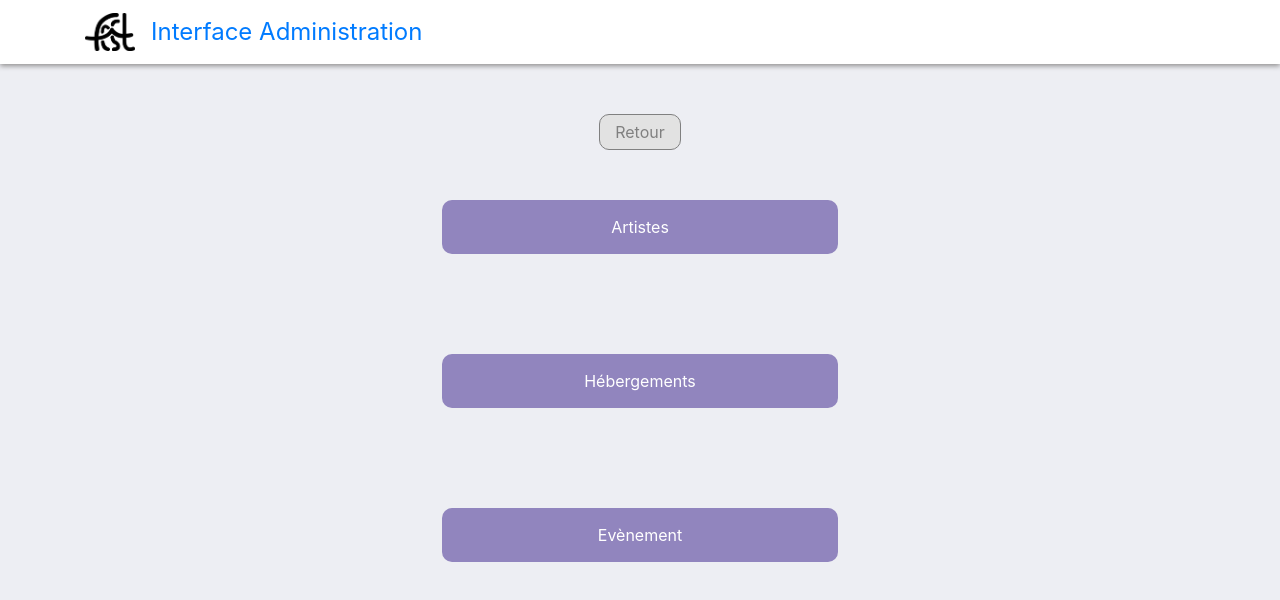
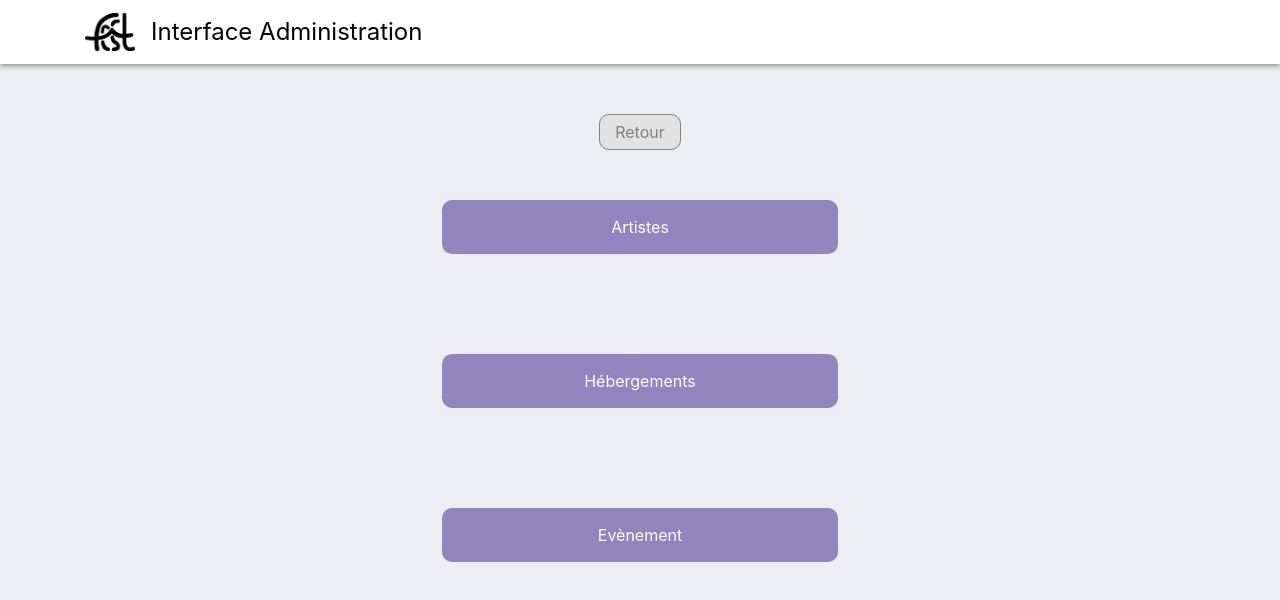
Before and after one commit to gobelinmalin/bordeaux_mars_20_p2_admin_festival, a React (Create React App) app: page /add-event in a window 1280 px wide. Shown: the top 600 px of the page. Built offline with nearby package versions, Linux system fonts and the light colour scheme.

Commit message:
Fixing header link

```diff
--- a/src/components/Header.js
+++ b/src/components/Header.js
@@ -11,8 +11,8 @@ function Header() {
                     <div className="navbar-brand">
                         <Link to="/"><img src={festit} className="img-brand" alt="Fest It"/></Link>
                     </div>
-                    <div className="brand-interface">
-                        <Link to="/">Interface Administration</Link>
+                    <div>
+                        <Link to="/" className="brand-interface">Interface Administration</Link>
                     </div>
                 </div>
             </nav>
--- a/src/style.css
+++ b/src/style.css
@@ -32,13 +32,9 @@ h2 {
     padding: 20px 0px;
 }
 
-a.navbar-brand, a.img-brand {
+.navbar-brand a {
     text-decoration: none;
     color: #000;
-}
-
-a:hover {
-    text-decoration: none;
 }
 
 /* HEADER */
@@ -61,6 +57,12 @@ a:hover {
 
 .brand-interface {
     font-size: 1.5rem;
+    color: #000;
+}
+
+.brand-interface:hover {
+    text-decoration: none;
+    color: #000;
 }
 
 @media screen and (max-width: 770px) {
```
